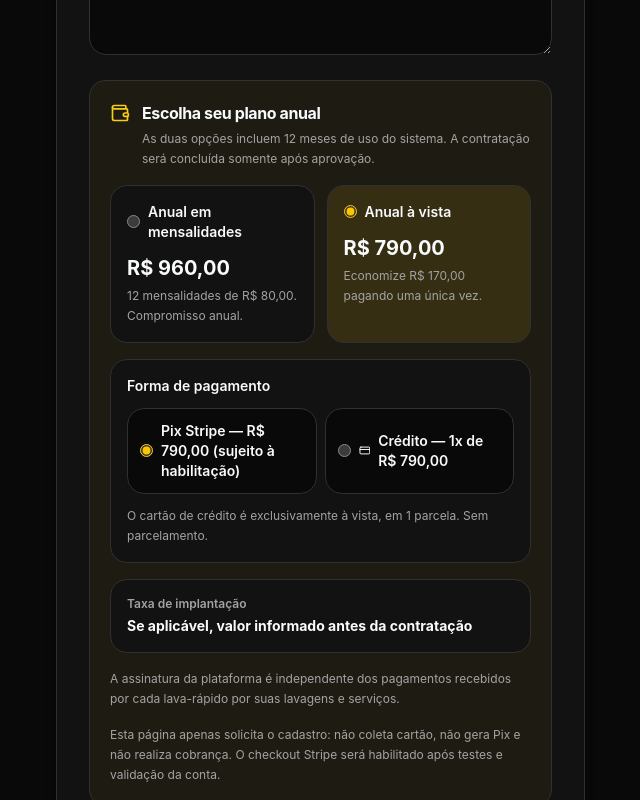
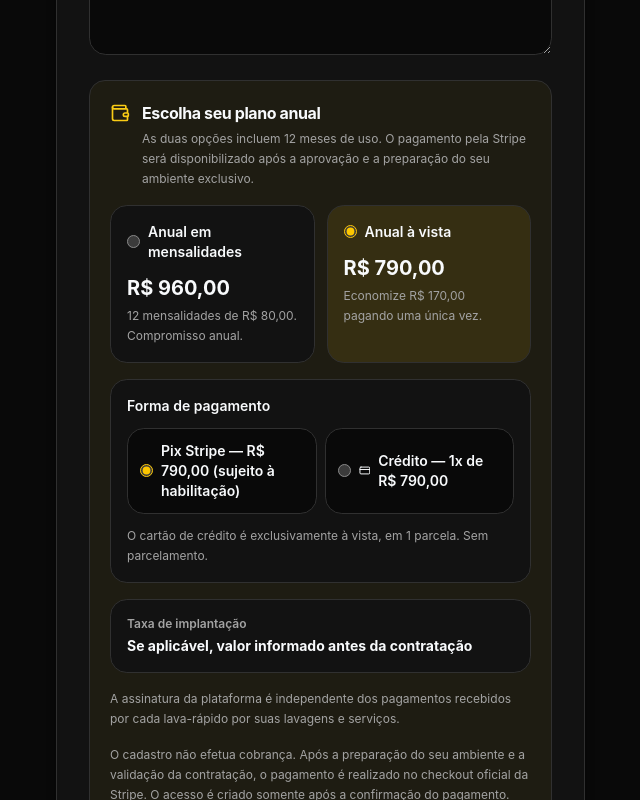
Before and after one commit to Raphaeljdk/aquaflow-gestao, a Next.js app: page /cadastrar-lava-rapido in a window 1280 px wide. Shown: the part 860-1660 px from the top of the page, without its empty margins (535-1175 px from the left). Built offline with nearby package versions, Linux system fonts and the light colour scheme.

Commit message:
fix(cadastro): apresentar Stripe e comunicar acesso somente após pagamento verificado

```diff
--- a/src/app/cadastrar-lava-rapido/page.tsx
+++ b/src/app/cadastrar-lava-rapido/page.tsx
@@ -116,7 +116,7 @@ export default function CadastroEmpresaPage() {
             <h2 className="text-2xl font-bold">{trial ? "Pedido de teste recebido!" : "Solicitação recebida!"}</h2>
             <p className="text-sm leading-7 text-muted-foreground">
               {trial ? "Seu pedido de teste gratuito de 7 dias foi registrado. Ainda não há conta liberada; entraremos em contato quando o ambiente isolado estiver pronto. Os 7 dias só contam após a ativação." :
-                "Seus dados foram enviados para avaliação. Você receberá o próximo contato por e-mail ou WhatsApp."}
+                "Cadastro recebido. Após a aprovação e preparação do banco exclusivo, enviaremos a cobrança pela Stripe. Com o pagamento confirmado, você receberá um convite seguro para criar sua senha."}
             </p>
             <Link href="/login" className="inline-flex rounded-xl bg-primary px-5 py-3 font-bold text-primary-foreground">Voltar ao início</Link>
           </div> : <>
@@ -182,7 +182,7 @@ export default function CadastroEmpresaPage() {
                   <Wallet size={20} className="mt-0.5 shrink-0 text-primary" aria-hidden="true"/>
                   <div>
                     <h3 id="condicoes-comerciais" className="text-base font-bold">Escolha seu plano anual</h3>
-                    <p className="mt-1 text-xs leading-5 text-muted-foreground">As duas opções incluem 12 meses de uso do sistema. A contratação será concluída somente após aprovação.</p>
+                    <p className="mt-1 text-xs leading-5 text-muted-foreground">As duas opções incluem 12 meses de uso. O pagamento pela Stripe será disponibilizado após a aprovação e a preparação do seu ambiente exclusivo.</p>
                   </div>
                 </div>
                 <div className="grid gap-3 sm:grid-cols-2" role="radiogroup" aria-label="Condição de pagamento do plano anual">
@@ -231,7 +231,7 @@ export default function CadastroEmpresaPage() {
                   <p className="mt-1 text-sm font-bold">Se aplicável, valor informado antes da contratação</p>
                 </div>
                 <p className="text-xs leading-5 text-muted-foreground">A assinatura da plataforma é independente dos pagamentos recebidos por cada lava-rápido por suas lavagens e serviços.</p>
-                <p className="text-xs leading-5 text-muted-foreground">Esta página apenas solicita o cadastro: não coleta cartão, não gera Pix e não realiza cobrança. O checkout Stripe será habilitado após testes e validação da conta.</p>
+                <p className="text-xs leading-5 text-muted-foreground">O cadastro não efetua cobrança. Após a preparação do seu ambiente e a validação da contratação, o pagamento é realizado no checkout oficial da Stripe. O acesso é criado somente após a confirmação do pagamento.</p>
               </section>}
               <label className="sr-only" aria-hidden="true">Site<input tabIndex={-1} autoComplete="off" value={form.site} onChange={e=>edit("site",e.target.value)}/></label>
               {!trial && <label className="flex cursor-pointer items-start gap-3 text-sm leading-6 text-muted-foreground">
```
